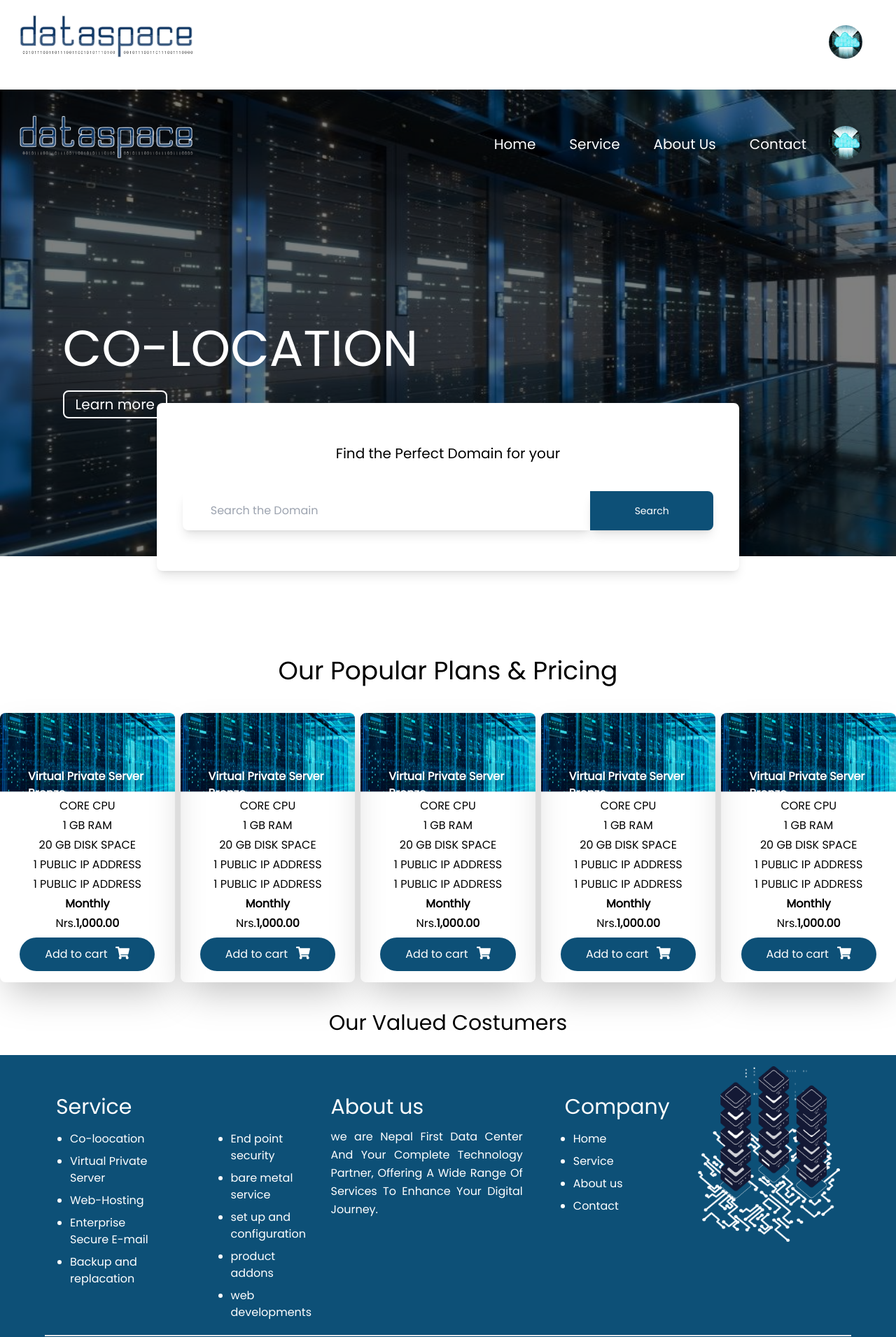
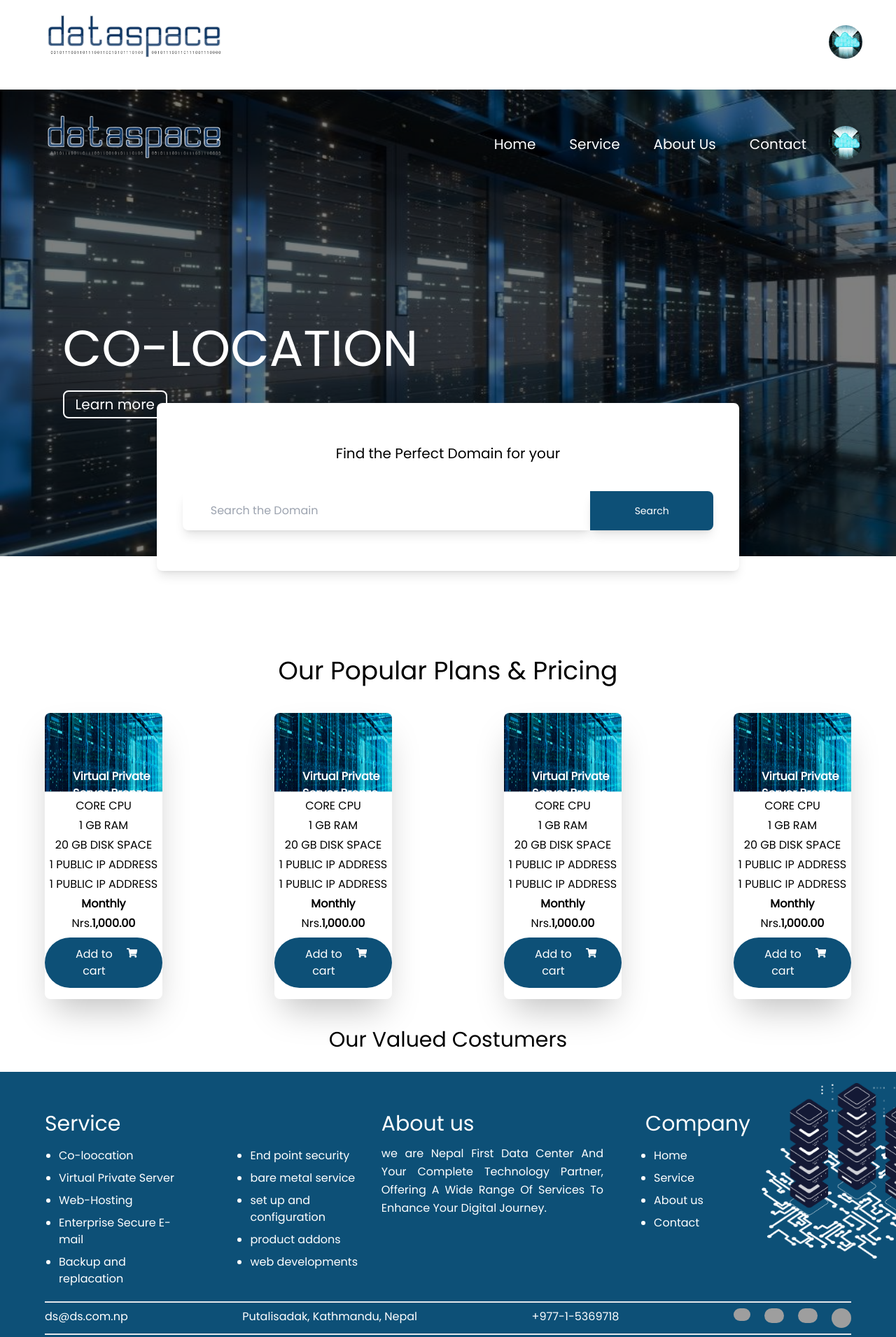
Before and after one commit to joshishikhar37/Dataspace, a Next.js app: page / in a window 1280 px wide. Shown: the top 1911 px of the page at 70% size. Built offline with nearby package versions, Linux system fonts and the light colour scheme; grey boxes are pictures that could not be loaded.

Commit message:
alignment

```diff
--- a/app/page.tsx
+++ b/app/page.tsx
@@ -59,8 +59,7 @@ export default function Home() {
       </div>
       <section className="">
         <h1 className='flex justify-center text-4xl pt-36'>Our Popular Plans & Pricing</h1>
-        <div className="flex justify-center gap-2">
-          <Plans/>
+        <div className="flex justify-center gap-40 mx-16">
           <Plans/>
           <Plans/>
           <Plans/>
--- a/components/Footer.tsx
+++ b/components/Footer.tsx
@@ -8,10 +8,10 @@ const Footer = () => {
         height: "250.39px"
     }
   return (
-    <div className=' bg-[#0D5077]'>
-    <div className='flex w-[100%] text-white bg-[#0D5077] px-10  py-4'>
+    <div className=' bg-[#0D5077] '>
+    <div className='flex w-[100%] text-white bg-[#0D5077]  ml-16 py-4'>
         <div className='flex w-[80%] pt-10'>
-        <div className='w-[45%] flex-col pl-10'>
+        <div className='w-[45%] flex-col'>
         <h1 className='text-3xl'>Service</h1>
             <div className='flex gap-20 pl-5 pt-3 '>
 
@@ -52,12 +52,12 @@ const Footer = () => {
             </div>
         </div>
         </div>
-       <div className='pr-10'><img src= "/footerimage.png" alt="footerimage" style={imagestyles} className='pl-10' /></div>
+       <div className='px-'><img src= "/footerimage.png" alt="footerimage" style={imagestyles} className='' /></div>
 
     </div>
     <div className='mx-16'>
 
-    <div className='flex justify-between border-t-2 border-[#E5E7EB] border-b-2 border-[#E5E7EB] px-2 py-2 text-white'>
+    <div className='flex justify-between border-t-2 border-[#E5E7EB] border-b-2 border-[#E5E7EB] px- py-2 text-white'>
         <div>ds@ds.com.np</div>
         <div>Putalisadak, Kathmandu, Nepal</div>
         <div>+977-1-5369718</div>
--- a/components/NavBar.tsx
+++ b/components/NavBar.tsx
@@ -10,7 +10,7 @@ const NavBar = () => {
 
     <div className=" top-10">
 
-      <div className="h-32 relative px-6 ">
+      <div className="h-32 relative px-16 ">
         <img src="/dataspacelogo1.png" alt="" className="h-16 absolute top-5" />
         <div className="flex justify-end">
           <ul className="flex gap-12 absolute top-12 right-32 text-white font-light text-xl  ">
```
